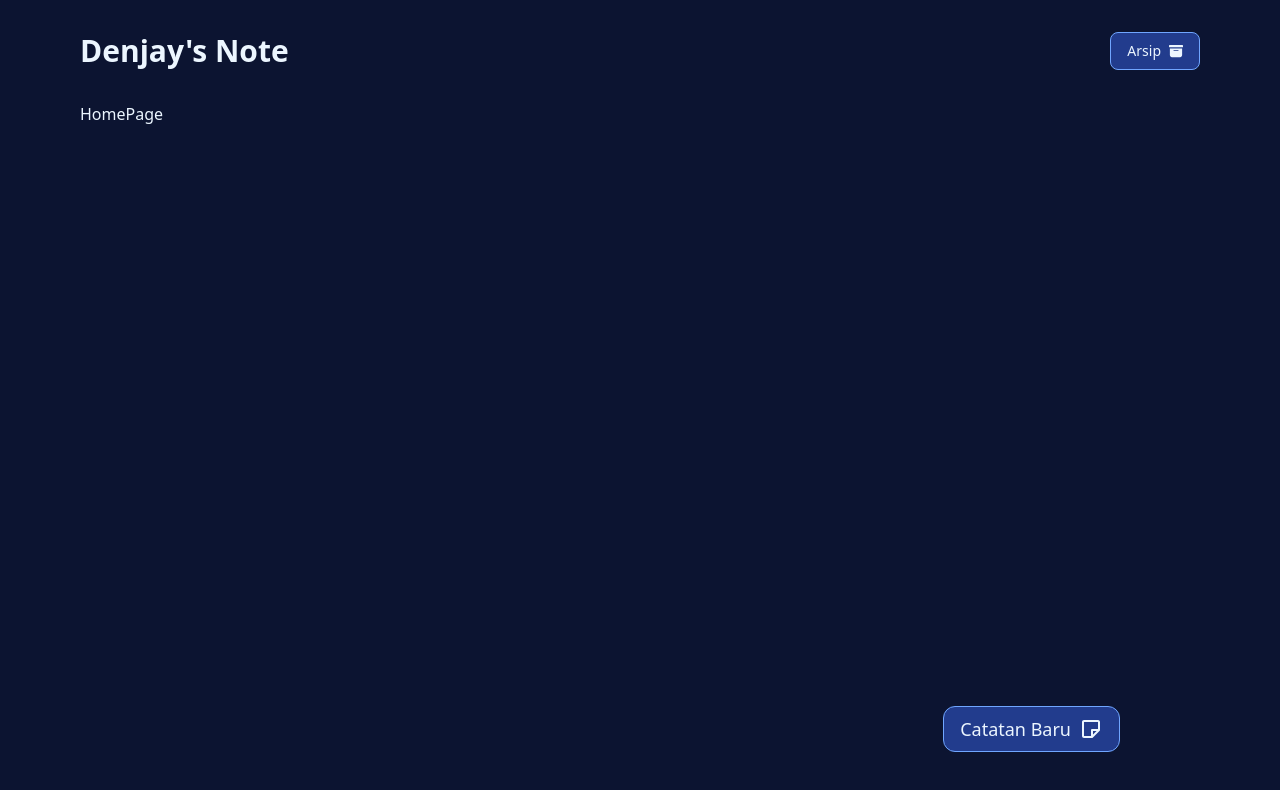
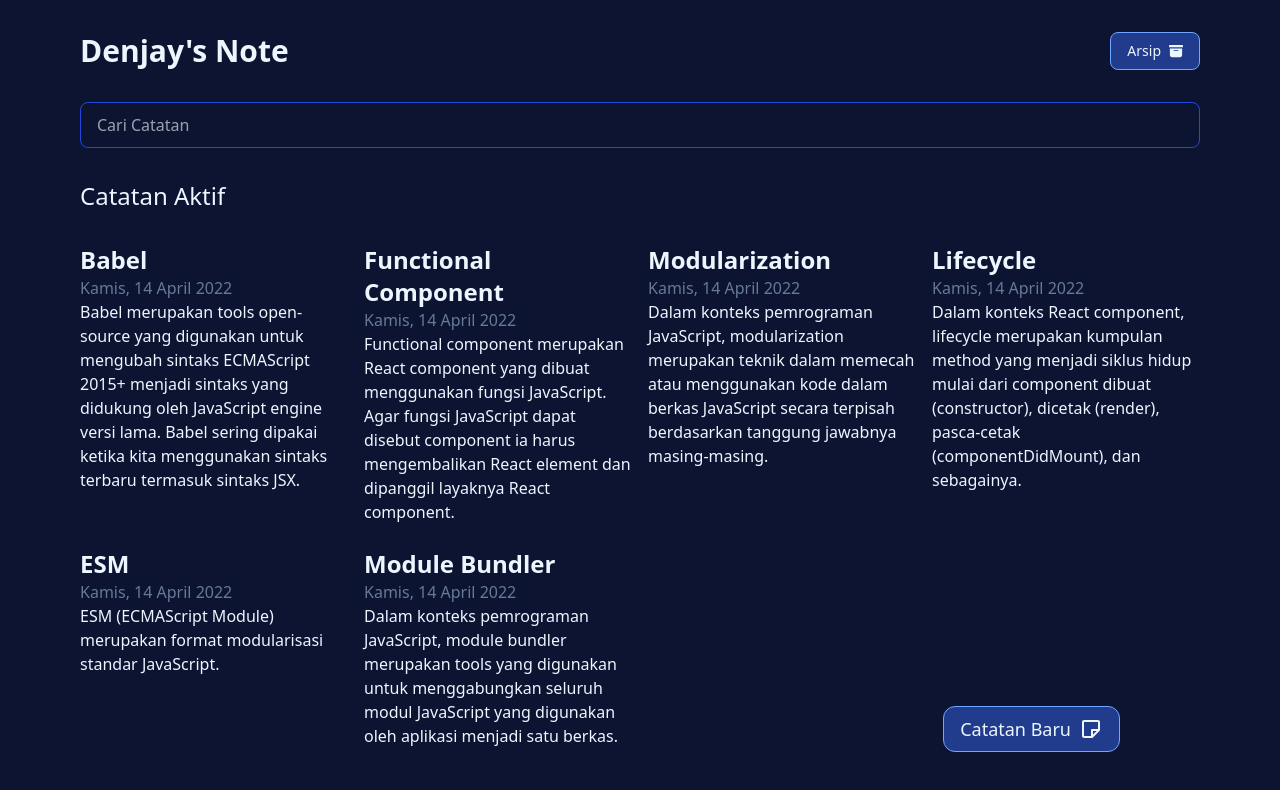
Before and after one commit to denjayx/react-note-app, a React (Vite) app: page / in a window 1280 px wide. Shown: the top 790 px of the page. Built offline with nearby package versions, Linux system fonts and the light colour scheme.

Commit message:
feat: archived notes

```diff
--- a/src/App.jsx
+++ b/src/App.jsx
@@ -1,17 +1,21 @@
-/* eslint-disable import/no-named-as-default */
-/* eslint-disable react/no-unescaped-entities */
-import React from 'react';
-import { Routes, Route } from 'react-router-dom';
-import Navbar from './components/Navbar';
-import HomePage from './pages/HomePage';
-import AddPage from './pages/AddPage';
+import React from "react";
+import { Routes, Route, Link } from "react-router-dom";
+import Navbar from "./components/Navbar";
+import HomePage from "./pages/HomePage";
+import AddPage from "./pages/AddPage";
+import ArchivedPage from "./pages/ArchivedPage";
+import DetailPage from "./pages/DetailPage";
 
 function App() {
   return (
     <section>
       <header className="container py-6 lg:py-8">
         <nav className="flex justify-between items-center">
-          <h1 className="text-primary-50 text-3xl font-bold">Denjay's Note</h1>
+          <Link to="/">
+            <h1 className="text-primary-50 text-3xl font-bold">
+              Denjay's Note
+            </h1>
+          </Link>
           <Navbar />
         </nav>
       </header>
@@ -19,6 +23,8 @@ function App() {
         <Routes>
           <Route path="/" element={<HomePage />} />
           <Route path="/add" element={<AddPage />} />
+          <Route path="/archived" element={<ArchivedPage />} />
+          <Route path="/notes/:id" element={<DetailPage />} />
         </Routes>
       </main>
     </section>
--- a/src/components/Navbar.jsx
+++ b/src/components/Navbar.jsx
@@ -13,13 +13,6 @@ function Navbar() {
         <span>Arsip</span>
         <BsFillArchiveFill />
       </NavLink>
-      <NavLink
-        to="/add"
-        className="flex items-center text-lg py-2 px-4 gap-2 absolute bottom-12 right-4 md:right-8 lg:right-16 xl:right-40 bg-primary-900 hover:bg-primary-950 duration-300 border border-primary-400 rounded-xl"
-      >
-        <span>Catatan Baru</span>
-        <BiNote size={24} />
-      </NavLink>
     </section>
   );
 }
--- /dev/null
+++ b/src/components/NoteDetail.jsx
@@ -0,0 +1,16 @@
+import React from "react";
+import { showFormattedDate } from "../utils";
+
+const NoteDetail = ({ title, body, createdAt }) => {
+  return (
+    <div className="space-y-4 text-primary-50 xl:px-64 mt-4 lg:mt-14">
+      <h4 className="text-4xl lg:text-6xl font-bold">{title}</h4>
+      <span className="block text-primary-200/50">
+        {showFormattedDate(createdAt)}
+      </span>
+      <p>{body}</p>
+    </div>
+  );
+};
+
+export default NoteDetail;
--- /dev/null
+++ b/src/components/NoteItem.jsx
@@ -0,0 +1,17 @@
+import React from "react";
+import { showFormattedDate } from "../utils";
+import { Link } from "react-router-dom";
+
+const NoteItem = ({ id, title, createdAt, body }) => {
+  return (
+    <Link to={`/notes/${id}`}>
+      <h4 className="text-2xl font-bold">{title}</h4>
+      <span className="text-primary-200/50">
+        {showFormattedDate(createdAt)}
+      </span>
+      <p>{body}</p>
+    </Link>
+  );
+};
+
+export default NoteItem;
--- /dev/null
+++ b/src/components/NoteList.jsx
@@ -0,0 +1,14 @@
+import React from "react";
+import NoteItem from "./NoteItem";
+
+const NoteList = ({ notes }) => {
+  return (
+    <div className="grid lg:grid-cols-3 md:grid-cols-2 xl:grid-cols-4 gap-x-4 gap-y-6">
+      {notes.map((note) => (
+        <NoteItem key={note.id} {...note} />
+      ))}
+    </div>
+  );
+};
+
+export default NoteList;
--- /dev/null
+++ b/src/components/SearchBar.jsx
@@ -0,0 +1,13 @@
+import React from "react";
+
+const SearchBar = () => {
+  return (
+    <input
+      className="w-full py-2.5 px-4 bg-primary-950 border border-primary-700 text-primary-100 rounded-lg"
+      type="text"
+      placeholder="Cari Catatan"
+    />
+  );
+};
+
+export default SearchBar;
--- a/src/pages/ArchivedPage.jsx
+++ b/src/pages/ArchivedPage.jsx
@@ -1,9 +1,38 @@
 import React, { Component } from "react";
+import { getArchivedNotes } from "../utils/local-data";
+import { NavLink } from "react-router-dom";
+import NoteList from "../components/NoteList";
+import { BiNote } from "react-icons/bi";
 
-export class ArchivedPage extends Component {
+export class NoteArchived extends Component {
+  constructor(props) {
+    super(props);
+
+    this.state = {
+      notes: getArchivedNotes(),
+    };
+  }
   render() {
-    return <div>ArchivedPage</div>;
+    return (
+      <section>
+        <h2 className="text-2xl mt-8">Arsip Catatan</h2>
+        <div className="mt-8">
+          {this.state.notes.length === 0 ? (
+            <p>Tidak ada catatan diarsipkan</p>
+          ) : (
+            <NoteList notes={this.state.notes} />
+          )}
+        </div>
+        <NavLink
+          to="/add"
+          className="flex items-center text-lg py-2 px-4 gap-2 fixed bottom-12 right-4 md:right-8 lg:right-16 xl:right-40 bg-primary-900 hover:bg-primary-950 duration-300 border border-primary-400 rounded-xl"
+        >
+          <span>Catatan Baru</span>
+          <BiNote size={24} />
+        </NavLink>
+      </section>
+    );
   }
 }
 
-export default ArchivedPage;
+export default NoteArchived;
--- /dev/null
+++ b/src/pages/DetailPage.jsx
@@ -0,0 +1,55 @@
+import React, { Component } from "react";
+import { useParams } from "react-router-dom";
+import { archiveNote, getNote } from "../utils/local-data";
+import { MdArchive } from "react-icons/md";
+import { MdDelete } from "react-icons/md";
+import { useNavigate } from "react-router-dom";
+import NoteDetail from "../components/NoteDetail";
+
+function DetailPageWrapper() {
+  const { id } = useParams();
+  const navigate = useNavigate();
+
+  const onArchive = () => {
+    archiveNote(id);
+    navigate("/");
+  };
+
+  return <DetailPage id={id} onArchive={onArchive} />;
+}
+
+export class DetailPage extends Component {
+  constructor(props) {
+    super(props);
+
+    this.state = {
+      note: getNote(props.id),
+    };
+  }
+
+  render() {
+    const { onArchive } = this.props;
+    return (
+      <section>
+        <NoteDetail {...this.state.note} />
+        <div className="flex flex-col items-end gap-2 fixed bottom-12 right-4 md:right-8 lg:right-16 xl:right-40">
+          <button
+            type="button"
+            className="flex items-center w-fit text-lg py-2 px-4 gap-2 bg-red-800 hover:bg-red-950 duration-300 border border-red-400 rounded-xl"
+          >
+            Hapus <MdDelete size={24} />
+          </button>
+          <button
+            type="button"
+            onClick={onArchive}
+            className="flex items-center w-fit text-lg py-2 px-4 gap-2 bg-primary-900 hover:bg-primary-950 duration-300 border border-primary-400 rounded-xl"
+          >
+            Arsipkan <MdArchive size={24} />
+          </button>
+        </div>
+      </section>
+    );
+  }
+}
+
+export default DetailPageWrapper;
--- a/src/pages/HomePage.jsx
+++ b/src/pages/HomePage.jsx
@@ -1,8 +1,35 @@
 import React, { Component } from "react";
+import SearchBar from "../components/SearchBar";
+import NoteList from "../components/NoteList";
+import { getActiveNotes } from "../utils/local-data";
+import { NavLink } from "react-router-dom";
+import { BiNote } from "react-icons/bi";
 
 export class HomePage extends Component {
+  constructor(props) {
+    super(props);
+
+    this.state = {
+      notes: getActiveNotes(),
+    };
+  }
   render() {
-    return <div>HomePage</div>;
+    return (
+      <section>
+        <SearchBar />
+        <h2 className="text-2xl mt-8">Catatan Aktif</h2>
+        <div className="mt-8">
+          <NoteList notes={this.state.notes} />
+        </div>
+        <NavLink
+          to="/add"
+          className="flex items-center text-lg py-2 px-4 gap-2 fixed bottom-12 right-4 md:right-8 lg:right-16 xl:right-40 bg-primary-900 hover:bg-primary-950 duration-300 border border-primary-400 rounded-xl"
+        >
+          <span>Catatan Baru</span>
+          <BiNote size={24} />
+        </NavLink>
+      </section>
+    );
   }
 }
 
--- a/src/utils/local-data.js
+++ b/src/utils/local-data.js
@@ -1,44 +1,44 @@
 let notes = [
   {
-    id: 'notes-1',
-    title: 'Babel',
-    body: 'Babel merupakan tools open-source yang digunakan untuk mengubah sintaks ECMAScript 2015+ menjadi sintaks yang didukung oleh JavaScript engine versi lama. Babel sering dipakai ketika kita menggunakan sintaks terbaru termasuk sintaks JSX.',
-    createdAt: '2022-04-14T04:27:34.572Z',
+    id: "notes-1",
+    title: "Babel",
+    body: "Babel merupakan tools open-source yang digunakan untuk mengubah sintaks ECMAScript 2015+ menjadi sintaks yang didukung oleh JavaScript engine versi lama. Babel sering dipakai ketika kita menggunakan sintaks terbaru termasuk sintaks JSX.",
+    createdAt: "2022-04-14T04:27:34.572Z",
     archived: false,
   },
   {
-    id: 'notes-2',
-    title: 'Functional Component',
-    body: 'Functional component merupakan React component yang dibuat menggunakan fungsi JavaScript. Agar fungsi JavaScript dapat disebut component ia harus mengembalikan React element dan dipanggil layaknya React component.',
-    createdAt: '2022-04-14T04:27:34.572Z',
+    id: "notes-2",
+    title: "Functional Component",
+    body: "Functional component merupakan React component yang dibuat menggunakan fungsi JavaScript. Agar fungsi JavaScript dapat disebut component ia harus mengembalikan React element dan dipanggil layaknya React component.",
+    createdAt: "2022-04-14T04:27:34.572Z",
     archived: false,
   },
   {
-    id: 'notes-3',
-    title: 'Modularization',
-    body: 'Dalam konteks pemrograman JavaScript, modularization merupakan teknik dalam memecah atau menggunakan kode dalam berkas JavaScript secara terpisah berdasarkan tanggung jawabnya masing-masing.',
-    createdAt: '2022-04-14T04:27:34.572Z',
+    id: "notes-3",
+    title: "Modularization",
+    body: "Dalam konteks pemrograman JavaScript, modularization merupakan teknik dalam memecah atau menggunakan kode dalam berkas JavaScript secara terpisah berdasarkan tanggung jawabnya masing-masing.",
+    createdAt: "2022-04-14T04:27:34.572Z",
     archived: false,
   },
   {
-    id: 'notes-4',
-    title: 'Lifecycle',
-    body: 'Dalam konteks React component, lifecycle merupakan kumpulan method yang menjadi siklus hidup mulai dari component dibuat (constructor), dicetak (render), pasca-cetak (componentDidMount), dan sebagainya. ',
-    createdAt: '2022-04-14T04:27:34.572Z',
+    id: "notes-4",
+    title: "Lifecycle",
+    body: "Dalam konteks React component, lifecycle merupakan kumpulan method yang menjadi siklus hidup mulai dari component dibuat (constructor), dicetak (render), pasca-cetak (componentDidMount), dan sebagainya. ",
+    createdAt: "2022-04-14T04:27:34.572Z",
     archived: false,
   },
   {
-    id: 'notes-5',
-    title: 'ESM',
-    body: 'ESM (ECMAScript Module) merupakan format modularisasi standar JavaScript.',
-    createdAt: '2022-04-14T04:27:34.572Z',
+    id: "notes-5",
+    title: "ESM",
+    body: "ESM (ECMAScript Module) merupakan format modularisasi standar JavaScript.",
+    createdAt: "2022-04-14T04:27:34.572Z",
     archived: false,
   },
   {
-    id: 'notes-6',
-    title: 'Module Bundler',
-    body: 'Dalam konteks pemrograman JavaScript, module bundler merupakan tools yang digunakan untuk menggabungkan seluruh modul JavaScript yang digunakan oleh aplikasi menjadi satu berkas.',
-    createdAt: '2022-04-14T04:27:34.572Z',
+    id: "notes-6",
+    title: "Module Bundler",
+    body: "Dalam konteks pemrograman JavaScript, module bundler merupakan tools yang digunakan untuk menggabungkan seluruh modul JavaScript yang digunakan oleh aplikasi menjadi satu berkas.",
+    createdAt: "2022-04-14T04:27:34.572Z",
     archived: false,
   },
 ];
@@ -63,9 +63,16 @@ function getArchivedNotes() {
 }
 
 function addNote({ title, body }) {
-  notes = [...notes, {
-    id: `notes-${+new Date()}`, title: title || '(untitled)', body, createdAt: new Date().toISOString(), archived: false,
-  }];
+  notes = [
+    ...notes,
+    {
+      id: `notes-${+new Date()}`,
+      title: title || "(untitled)",
+      body,
+      createdAt: new Date().toISOString(),
+      archived: false,
+    },
+  ];
 }
 
 function deleteNote(id) {
```
Also changed, not shown: src/components/NoteArchived.jsx (added, +33 -0 lines), src/utils/index.js (+5 -5 lines).
